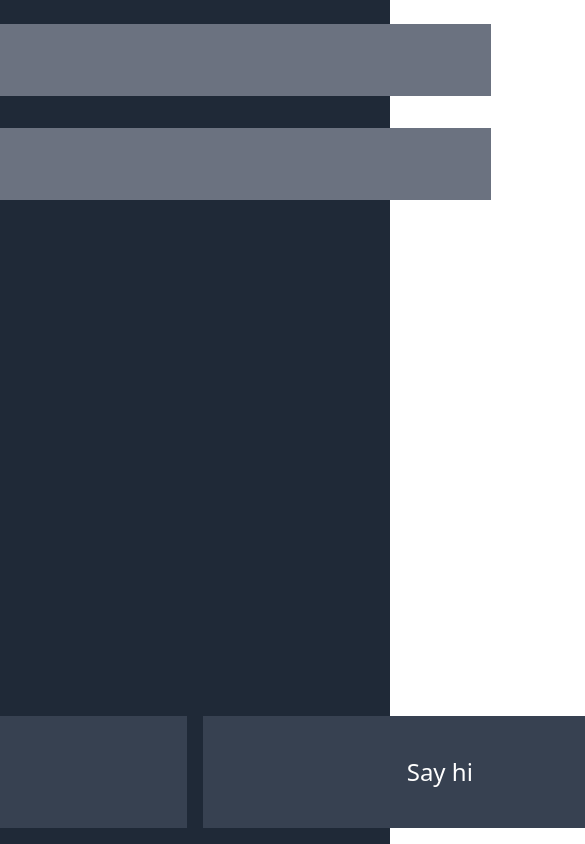
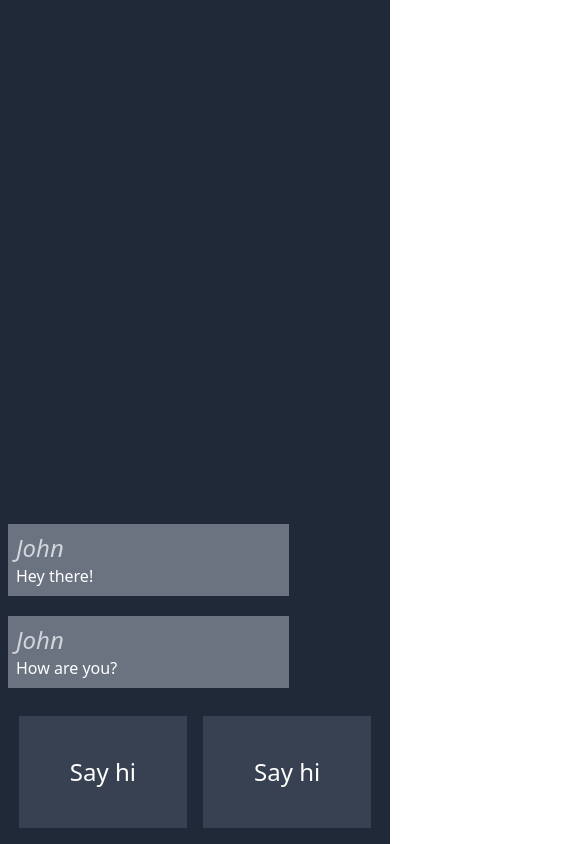
Before and after one commit to bigbeno37/react-interactive-story-prototype, a React (Vite) app: page / in a window 390 px wide. Shown: the top 844 px of the page, 585 px wide, since content can reach past the window. Built offline with nearby package versions, Linux system fonts and the light colour scheme.

Commit message:
Fixed broken styling on mobile; Dialogue now appears from the bottom; Adjusted button sizing to be slightly wider

```diff
--- a/src/components/App.tsx
+++ b/src/components/App.tsx
@@ -61,9 +61,9 @@ export const App = () => {
 	const [dialogue, choices, selectChoice] = useEngine(INITIAL_OUTCOME);
 
 	return <div className="h-full flex flex-col bg-gray-800">
-		<div className="h-full self-center p-2 flex flex-col" style={{width: '1200px'}}>
-			<div className="grow flex flex-col overflow-y-auto">
-				{ dialogue.map((event, index) => ( <Dialogue key={index} name={event.name} text={event.text} /> )) }
+		<div className="h-full self-center p-2 flex flex-col w-full xl:w-[1200px]">
+			<div className="grow flex flex-col-reverse overflow-y-auto">
+				{ dialogue.reverse().map((event, index) => ( <Dialogue key={index} name={event.name} text={event.text} /> )) }
 			</div>
 
 			{ choices && <Choices choices={choices.choices} selectChoice={selectChoice} /> }
--- a/src/components/Choice.tsx
+++ b/src/components/Choice.tsx
@@ -7,7 +7,7 @@ type ChoiceProps = {
 
 export const Choice = ({ choice, selectChoice }: ChoiceProps) => {
 	return <button
-		className="text-white w-2/5 bg-gray-700 m-2 text-2xl"
+		className="text-white w-[45%] bg-gray-700 m-2 text-2xl"
 		onClick={() => selectChoice(choice)}
 	>
 		{ CHOICES[choice].text }
--- a/src/components/Dialogue.tsx
+++ b/src/components/Dialogue.tsx
@@ -5,7 +5,7 @@ type DialogueProps = {
 };
 
 export const Dialogue = ({ name, text, align }: DialogueProps) => (
-	<div className={`w-3/4 text-white bg-gray-500 p-2 my-4 ${align === 'RIGHT' && 'self-end'}`}>
+	<div className={`w-3/4 text-white bg-gray-500 p-2 mb-5 ${align === 'RIGHT' && 'self-end'}`}>
 		<h1 className="text-gray-300 italic text-2xl">{name}</h1>
 		<p>{text}</p>
 	</div>
```
Also changed, not shown: tailwind.config.js (+4 -3 lines), 4 other files (tests, documents, lock files or other folders).
